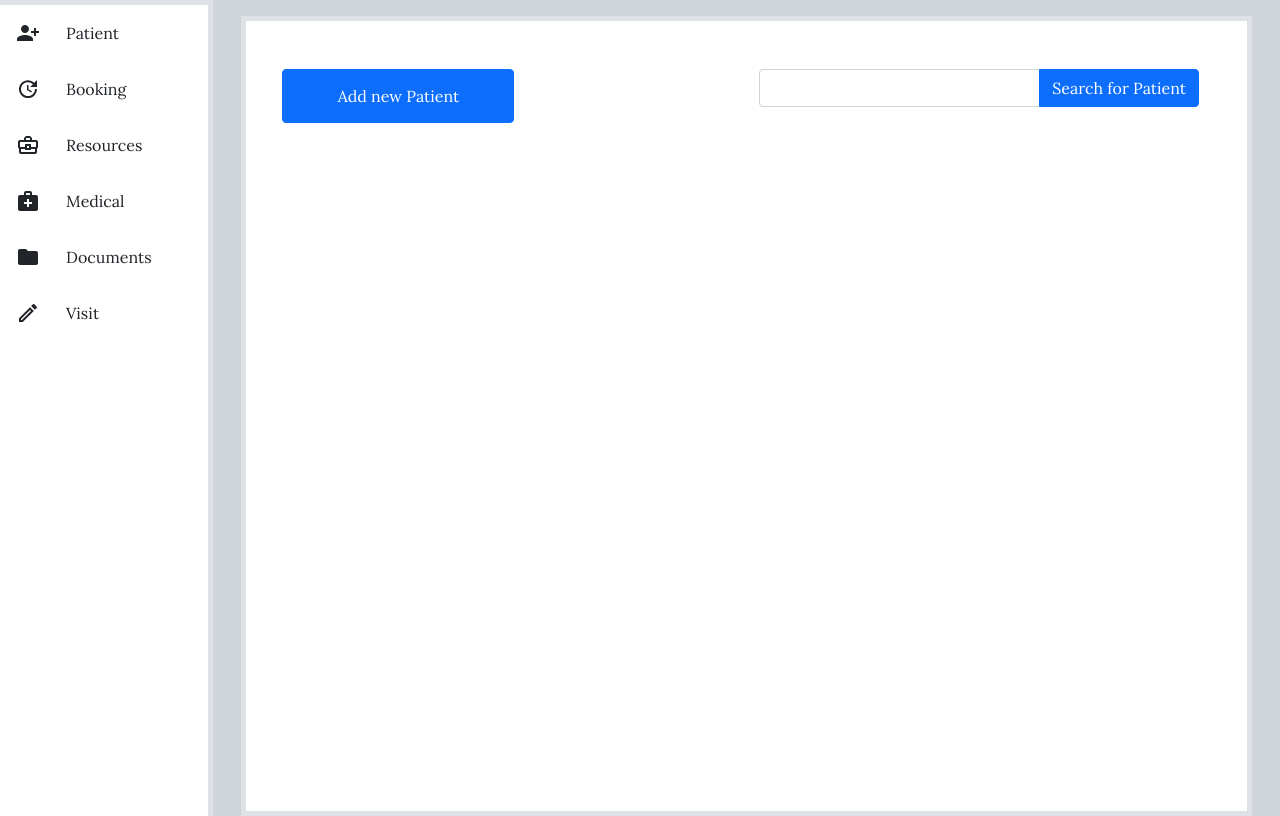
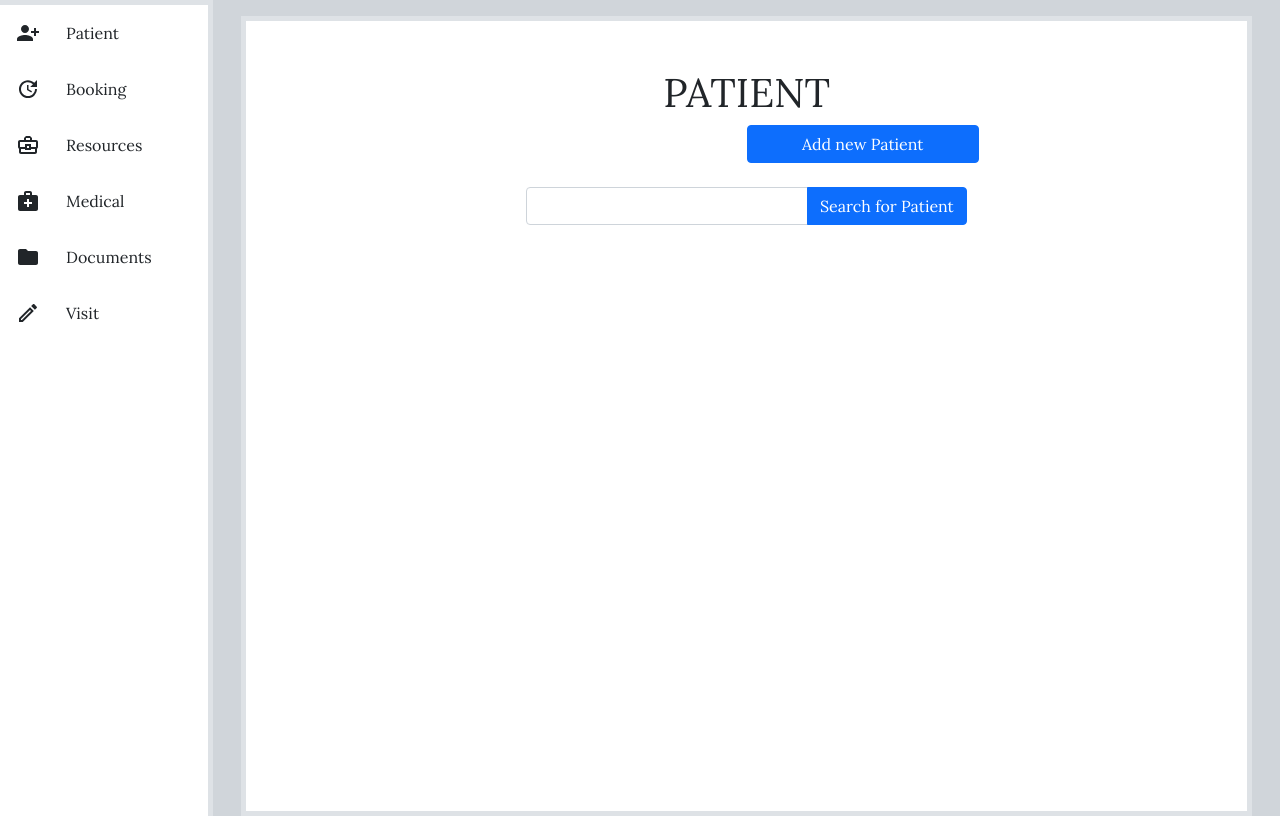
Before and after one commit to ShaniaKC/alivebtw, a React (Create React App) app: page /main/patient in a window 1280 px wide. Built offline with nearby package versions, Linux system fonts and the light colour scheme.

Commit message:
3 files modified, 1 added

```diff
--- a/src/components/maincomponents/Protected/Patient.js
+++ b/src/components/maincomponents/Protected/Patient.js
@@ -2,13 +2,21 @@ import React from 'react';
 import Paper from '../../minorcomponents/Paper';
 import Search from '../../minorcomponents/Search';
 import ButtonPrimary from '../../minorcomponents/ButtonPrimary';
+import Title from '../../minorcomponents/Title';
 
 const B = () => {
   return (
     <Paper>
-      <div className="row">
-        <ButtonPrimary text="Add new Patient" className="col-3" />
-        <Search btnText="Search for Patient" className="col-6 offset-3" />
+      <Title />
+      <div className="row gy-4 ">
+        <ButtonPrimary
+          text="Add new Patient"
+          className="col-md-3 col-6 offset-6"
+        />
+        <Search
+          btnText="Search for Patient"
+          className="col-md-6 offset-md-3 col-sm-12"
+        />
       </div>
     </Paper>
   );
--- a/src/components/maincomponents/Protected/Sidebar.js
+++ b/src/components/maincomponents/Protected/Sidebar.js
@@ -27,8 +27,10 @@ const Sidebar = () => {
   return (
     <React.Fragment>
       <div
-        className="col-sm-4 col-md-2 min-vh-100 bg-white border-top border-end border-5"
-        style={{ display: isHidden ? 'none' : 'block' }}
+        className="col-sm-4 col-md-2 min-vh-100 bg-white border-top border-end border-5 "
+        style={{
+          display: isHidden ? 'none' : 'block',
+        }}
       >
         <button
           className="btn-close pb-2 col-1 offset-11"
--- a/src/components/minorcomponents/Paper.js
+++ b/src/components/minorcomponents/Paper.js
@@ -2,7 +2,7 @@ import React from 'react';
 
 const Paper = (props) => {
   return (
-    <div className="bg-white min-vh-100 mt-3 mx-md-3 border border-5 border-gray px-5 py-5">
+    <div className="bg-white min-vh-100 mt-3 mx-md-3 border border-5 border-gray px-md-5 px-2 py-5">
       {props.children}
     </div>
   );
--- /dev/null
+++ b/src/components/minorcomponents/Title.js
@@ -0,0 +1,13 @@
+import React from 'react';
+
+const Title = (props) => {
+  let titleText = window.location.pathname.split('/');
+
+  return (
+    <h1 className="text-center text-uppercase">
+      {titleText[titleText.length - 1]}
+    </h1>
+  );
+};
+
+export default Title;
```
